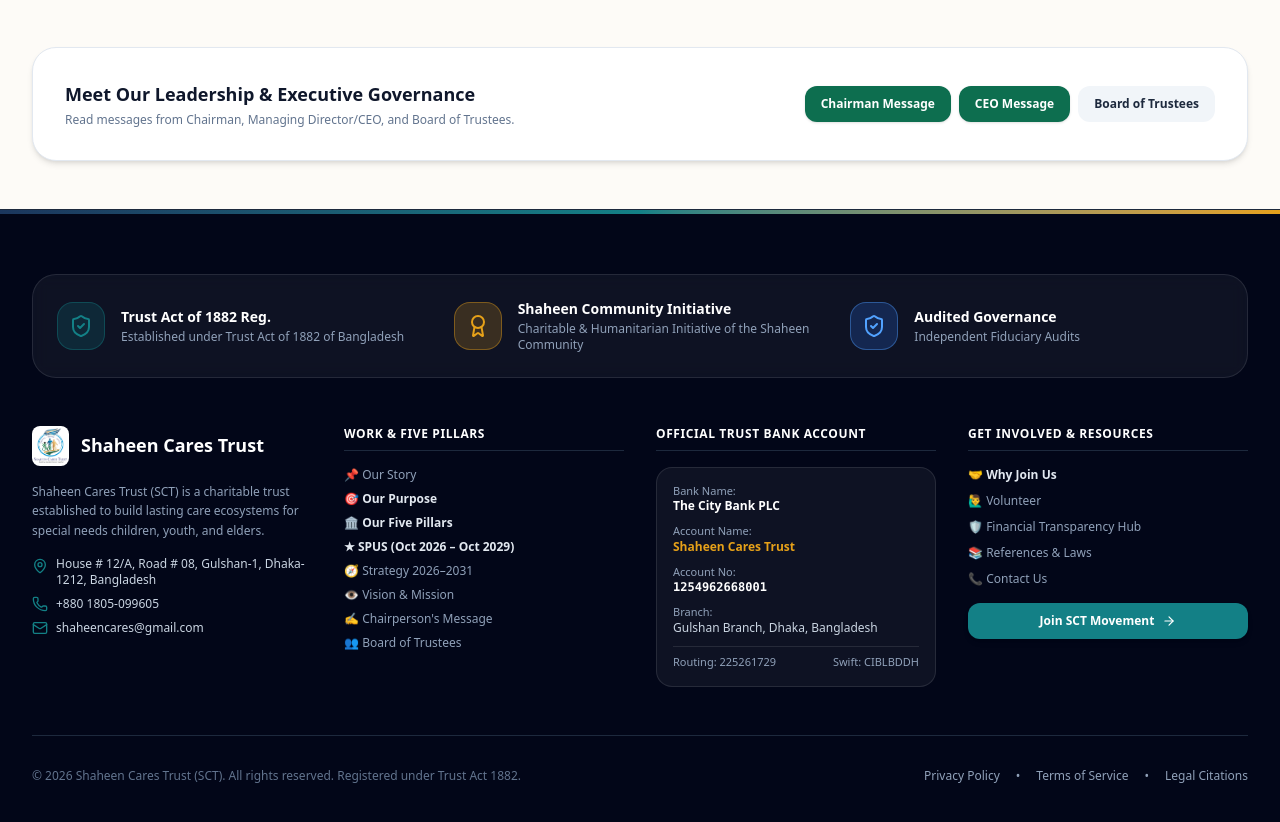
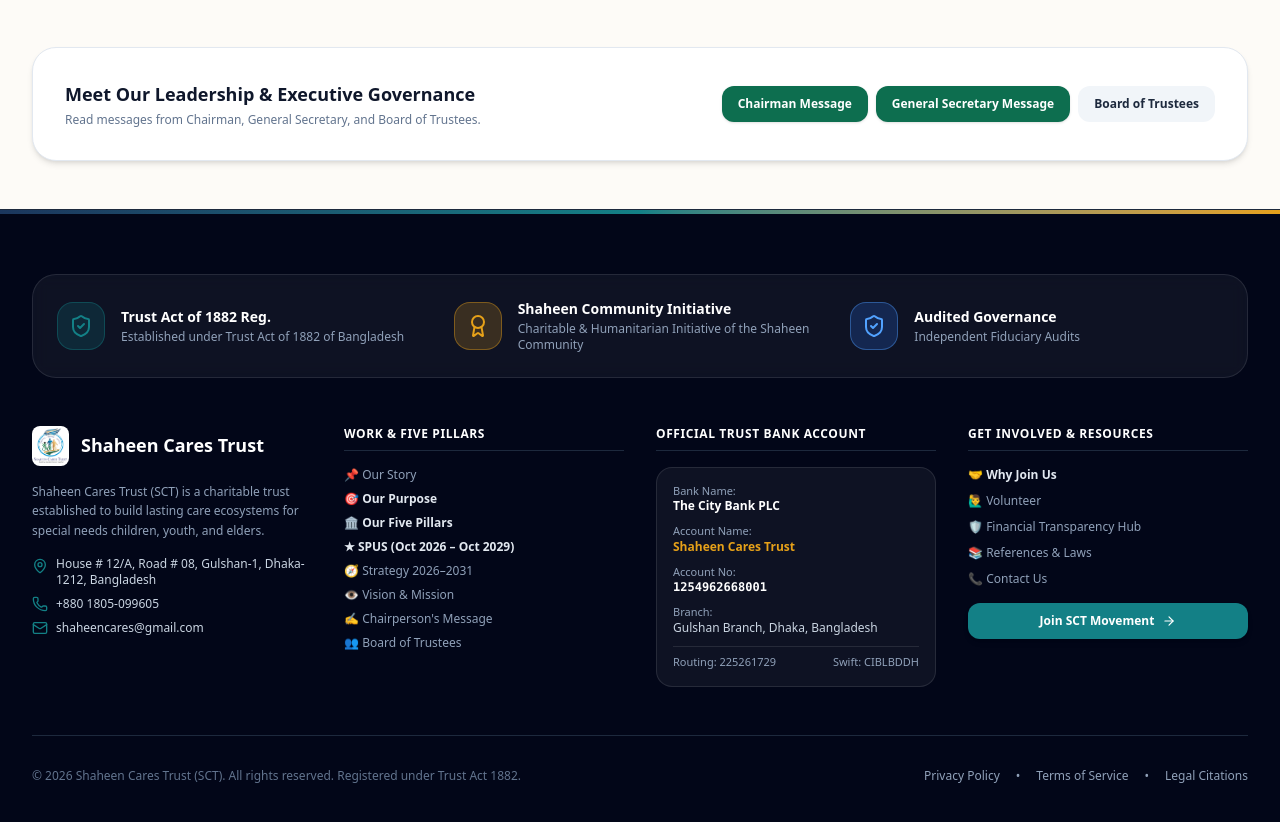
Before and after one commit to shafialakbar99/SCT-Website, a React (Vite) app: page /about in a window 1280 px wide. Shown: the part 1098-1920 px from the top of the page. Built offline with nearby package versions, Linux system fonts and the light colour scheme; a web font is replaced by a local one.

Commit message:
refactor: update leadership roles in AboutPage
Replace CEO with General Secretary in the leadership section to accurately reflect the organization's current governance structure.

```diff
--- a/src/pages/public/AboutPage.tsx
+++ b/src/pages/public/AboutPage.tsx
@@ -133,7 +133,7 @@ export const AboutPage: React.FC = () => {
                   {isBn ? 'আমাদের গভর্ন্যান্স ও নেতৃত্ব দল দেখুন' : 'Meet Our Leadership & Executive Governance'}
                 </h3>
                 <p className="text-xs text-slate-500">
-                  {isBn ? 'চেয়ারম্যান, সিইও এবং ট্রাস্টি বোর্ডের বার্তা পাঠ করুন।' : 'Read messages from Chairman, Managing Director/CEO, and Board of Trustees.'}
+                  {isBn ? 'চেয়ারম্যান, সাধারণ সম্পাদক এবং ট্রাস্টি বোর্ডের বার্তা পাঠ করুন।' : 'Read messages from Chairman, General Secretary, and Board of Trustees.'}
                 </p>
               </div>
 
@@ -141,14 +141,15 @@ export const AboutPage: React.FC = () => {
                 <Link to="/leadership/chairman" className="bg-[#0D6E4F] text-white px-4 py-2.5 rounded-xl text-xs font-bold shadow-sm">
                   {isBn ? 'চেয়ারম্যানের বাণী' : 'Chairman Message'}
                 </Link>
-                <Link to="/leadership/ceo" className="bg-[#0D6E4F] text-white px-4 py-2.5 rounded-xl text-xs font-bold shadow-sm">
-                  {isBn ? 'সিইও-এর বাণী' : 'CEO Message'}
+                <Link to="/leadership/secretary" className="bg-[#0D6E4F] text-white px-4 py-2.5 rounded-xl text-xs font-bold shadow-sm">
+                  {isBn ? 'সাধারণ সম্পাদকের বাণী' : 'General Secretary Message'}
                 </Link>
                 <Link to="/leadership/board" className="bg-slate-100 text-slate-800 px-4 py-2.5 rounded-xl text-xs font-bold hover:bg-slate-200">
                   {isBn ? 'ট্রাস্টি বোর্ড' : 'Board of Trustees'}
                 </Link>
               </div>
             </div>
+
           </div>
         )}
 
```
